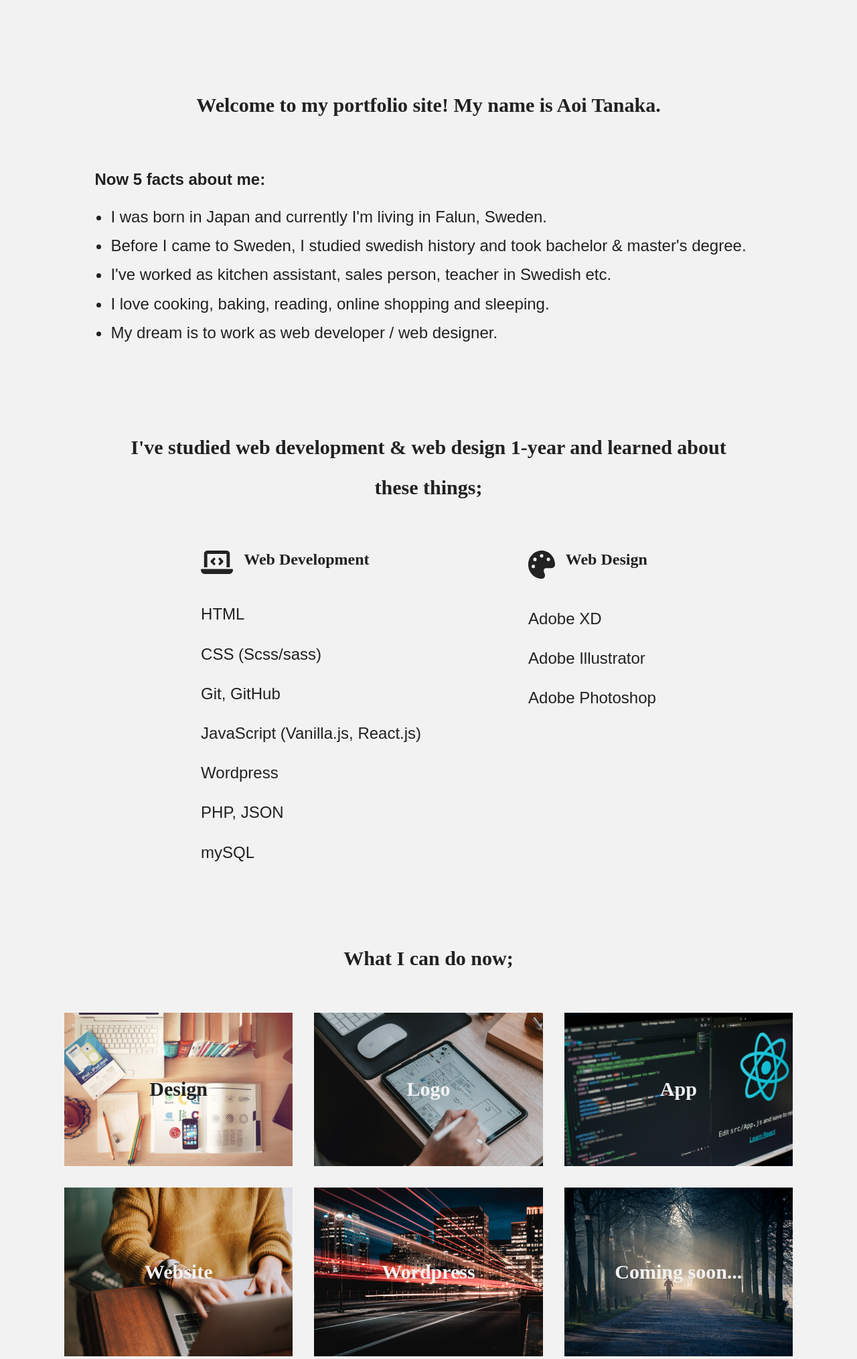
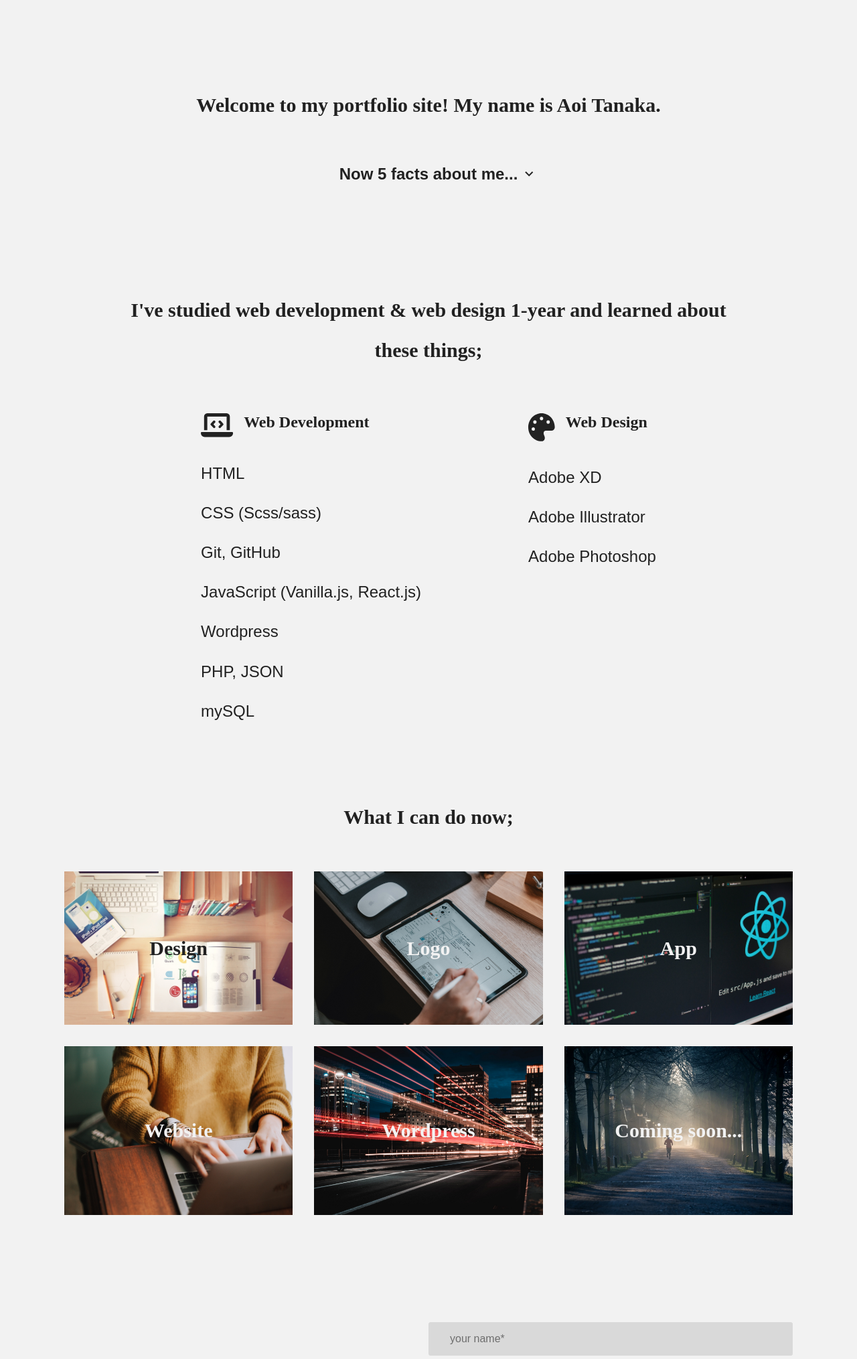
Before and after one commit to tanakAoi/portfolio-2.0, a PHP site: page / in a window 1280 px wide. Shown: the part 820-2849 px from the top of the page at 67% size. Run offline with PHP 8.4, Linux system fonts and the light colour scheme; some web fonts are replaced.

Commit message:
Add list function

```diff
--- a/index.html
+++ b/index.html
@@ -9,6 +9,7 @@
     <link rel="stylesheet" href="https://fonts.googleapis.com/css2?family=Material+Symbols+Outlined:opsz,wght,FILL,GRAD@20..48,100..700,0..1,-50..200" />
     <link rel="stylesheet" href="style.css">
     <script src="src/js/darkMode.js" defer></script>
+    <script src="src/js/collapsibleList.js" defer></script>
 </head>
 <body>
     <div class="container">
@@ -39,7 +40,8 @@
 
                 <div class="about__intro">
                     <h5 class="intro__title">Welcome to my portfolio site! My name is Aoi Tanaka.</h5>
-                    <ul class="intro__list intro__list--open">
+                    <p class="intro__text">Now 5 facts about me...</p>
+                    <ul class="intro__list">
                         <li class="intro__item">I was born in Japan and currently I'm living in Falun, Sweden.</li>
                         <li class="intro__item">Before I came to Sweden, I studied swedish history and took bachelor & master's degree.</li>
                         <li class="intro__item">I've worked as kitchen assistant, sales person, teacher in Swedish etc.</li>
@@ -52,7 +54,12 @@
                     <h5 class="skills__title">I've studied web development & web design 1-year and learned about these things;</h5>
                     <div class="skills__content">
                         <div class="skills__webdev">
-                            <h6 class="webdev__title">Web Development</h6>
+                            <div class="webdev__title">
+                                <svg class="title__icon" xmlns="http://www.w3.org/2000/svg" width="48.121" height="35.49" viewBox="0 0 48.121 35.49">
+                                    <path id="laptop-code-solid" d="M4.812,37.07A4.951,4.951,0,0,1,9.624,32H38.5a4.951,4.951,0,0,1,4.812,5.07V57.35H38.5V37.07H9.624V57.35H4.812ZM0,61.406a1.484,1.484,0,0,1,1.444-1.521H46.677a1.484,1.484,0,0,1,1.444,1.521,5.937,5.937,0,0,1-5.774,6.084H5.774A5.937,5.937,0,0,1,0,61.406ZM21.128,46.022,18.8,48.477l2.331,2.456a1.966,1.966,0,0,1,0,2.686,1.74,1.74,0,0,1-2.549,0l-3.609-3.8a1.966,1.966,0,0,1,0-2.686l3.609-3.8a1.733,1.733,0,0,1,2.549,0,1.973,1.973,0,0,1,0,2.686Zm8.421-2.693,3.609,3.8a1.966,1.966,0,0,1,0,2.686l-3.609,3.8a1.733,1.733,0,0,1-2.549,0,1.973,1.973,0,0,1,0-2.686l2.331-2.456L27,46.022a1.966,1.966,0,0,1,0-2.686,1.74,1.74,0,0,1,2.549,0Z" transform="translate(0 -32)" fill="#222"/>
+                                </svg>
+                                <h6>Web Development</h6>
+                            </div>
                             <ul class="webdev__list">
                                 <li class="webdev__item">HTML</li>
                                 <li class="webdev__item">CSS  (Scss/sass)</li>
@@ -64,7 +71,12 @@
                             </ul>
                         </div>
                         <div class="skills__design">
-                            <h6 class="design__title">Web Design</h6>
+                            <div class="design__title">
+                                <svg class="title__icon" xmlns="http://www.w3.org/2000/svg" width="39.663" height="41.788" viewBox="0 0 39.663 41.788">
+                                    <path id="palette-solid" d="M39.663,20.894v.22a5.214,5.214,0,0,1-5.43,5H26.648a3.823,3.823,0,0,0-3.718,3.918,4.6,4.6,0,0,0,.077.808,13.146,13.146,0,0,0,.837,2.44,9.027,9.027,0,0,1,.937,3.428c0,2.6-1.673,4.954-4.137,5.06-.271.008-.542.016-.821.016C8.878,41.788,0,32.435,0,20.894S8.878,0,19.831,0,39.663,9.353,39.663,20.894ZM9.916,23.506a2.545,2.545,0,0,0-2.479-2.612,2.615,2.615,0,0,0,0,5.224A2.545,2.545,0,0,0,9.916,23.506Zm0-7.835a2.545,2.545,0,0,0,2.479-2.612,2.545,2.545,0,0,0-2.479-2.612,2.545,2.545,0,0,0-2.479,2.612A2.545,2.545,0,0,0,9.916,15.671ZM22.31,7.835a2.482,2.482,0,1,0-4.958,0,2.482,2.482,0,1,0,4.958,0Zm7.437,7.835a2.545,2.545,0,0,0,2.479-2.612,2.482,2.482,0,1,0-4.958,0A2.545,2.545,0,0,0,29.747,15.671Z" fill="#222"/>
+                                </svg>
+                                <h6>Web Design</h6>
+                            </div>
                             <ul class="design__list">
                                 <li class="design__item">Adobe XD</li>
                                 <li class="design__item">Adobe Illustrator</li>
--- /dev/null
+++ b/src/js/collapsibleList.js
@@ -0,0 +1,42 @@
+const collapsibleList = () => {
+
+    const listTitle = document.querySelector('.intro__text')
+    const aboutList = document.querySelector('intro__list')
+
+    const addIconToList = () => {
+
+        const buttonEl = document.createElement('span')
+        buttonEl.classList.add('material-symbols-outlined', 'intro__button')
+        buttonEl.innerText = 'expand_more'
+
+        listTitle.append(buttonEl)
+
+    }
+
+    addIconToList()
+
+    const toggleList = (event) => {
+
+        const sibling = event.target.parentElement.nextElementSibling
+
+        sibling.classList.toggle('intro__list--open')
+
+        const expandIcon = event.target
+
+        if ( expandIcon.innerText === 'expand_more' ) {
+
+            expandIcon.innerText = 'expand_less'
+
+        } else {
+
+            expandIcon.innerText = 'expand_more'
+        }
+    }
+
+    const listButton = listTitle.firstElementChild
+
+    listButton.addEventListener('click', toggleList)
+
+}
+
+collapsibleList()
--- a/src/scss/base/_reset.scss
+++ b/src/scss/base/_reset.scss
@@ -7,18 +7,24 @@ body {
     padding: 0;
     background-color: var(--color-light);
     color: var(--color-dark);
+    transition: all 0.4s;
+
 }
 
 body.dark {
     background-color: var(--color-dark);
     color: var(--color-light);
 
-    a {
+    .menu__link {
         color: var(--color-light);
 
         &:hover {
             color: var(--color-accent);
         }
+    }
+
+    .title__icon path {
+        fill: #f2f2f2;
     }
 }
 
--- a/src/scss/pages/home/_about.scss
+++ b/src/scss/pages/home/_about.scss
@@ -6,7 +6,12 @@
         gap: var(--section-gap-inner);
     }
 
-    &__intro,
+    &__intro {
+        display: flex;
+        flex-direction: column;
+        align-items: center;
+    }
+
     &__skills,
     &__ability {
         display: flex;
@@ -19,24 +24,55 @@
 
 .intro {
 
+    &__title {
+        padding-bottom: var(--gap-xl);
+    }
+
     &__text {
         font-weight: 700;
-        text-align: left;
+        padding-bottom: var(--gap-m);
+        position: relative;
+    }
+
+    &__button {
+        position: absolute;
+        padding-left: 5px;
+        top: 7px;
+        cursor: pointer;
+        animation: movingbutton 0.8s infinite;
+
+       @keyframes movingbutton {
+
+        0% {
+            top: 7px;
+        }
+
+        100% {
+            top: 15px;
+        }
+
+       }
+
     }
 
     &__list {
-        position: relative;
-        margin-top: 4rem;
+        margin-left: 5rem;
+        opacity: 0;
+        visibility: hidden;
+        height: 0;
+        transition: all 0.5s;
 
-        &::before {
-            content: 'Now 5 facts about me:';
-            font-weight: 700;
-            display: inline-block;
-            padding-bottom: var(--gap-m);
-            position: absolute;
-            top: -3rem;
-            left: -1.5rem;
+        &--open {
+            display: block;
+            opacity: 1;
+            visibility: visible;
+            height: 100%;
         }
+
+    }
+
+    &__item {
+        margin-bottom: 0.8rem;
     }
 }
 
@@ -92,11 +128,6 @@
 .webdev {
 
     &__title {
-
-        &::before {
-            content: url(src/assets/icons/laptop-code-solid.svg);
-            display: block;
-        }
     }
 
     &__list {
@@ -112,11 +143,6 @@
 .design {
 
     &__title {
-
-        &::before {
-            content: url(src/assets/icons/palette-solid.svg);
-            display: inline-block;
-        }
 
     }
 
--- a/src/scss/pages/home/_hero.scss
+++ b/src/scss/pages/home/_hero.scss
@@ -19,7 +19,7 @@
         color: transparent;
         animation: bggradient 40s infinite;
 
-        @keyframes bggradient{
+        @keyframes bggradient {
             0% {
                 background-position: 0% 50%;
             }
--- a/style.css
+++ b/style.css
@@ -55,17 +55,21 @@ body {
   padding: 0;
   background-color: var(--color-light);
   color: var(--color-dark);
+  transition: all 0.4s;
 }
 
 body.dark {
   background-color: var(--color-dark);
   color: var(--color-light);
 }
-body.dark a {
+body.dark .menu__link {
   color: var(--color-light);
 }
-body.dark a:hover {
+body.dark .menu__link:hover {
   color: var(--color-accent);
+}
+body.dark .title__icon path {
+  fill: #f2f2f2;
 }
 
 p {
@@ -348,29 +352,56 @@ li {
   flex-direction: column;
   gap: var(--section-gap-inner);
 }
-.about__intro, .about__skills, .about__ability {
+.about__intro {
+  display: flex;
+  flex-direction: column;
+  align-items: center;
+}
+.about__skills, .about__ability {
   display: flex;
   flex-direction: column;
   align-items: center;
   gap: var(--gap-xl);
 }
 
+.intro__title {
+  padding-bottom: var(--gap-xl);
+}
 .intro__text {
   font-weight: 700;
-  text-align: left;
+  padding-bottom: var(--gap-m);
+  position: relative;
+}
+.intro__button {
+  position: absolute;
+  padding-left: 5px;
+  top: 7px;
+  cursor: pointer;
+  animation: movingbutton 0.8s infinite;
+}
+@keyframes movingbutton {
+  0% {
+    top: 7px;
+  }
+  100% {
+    top: 15px;
+  }
 }
 .intro__list {
-  position: relative;
-  margin-top: 4rem;
+  margin-left: 5rem;
+  opacity: 0;
+  visibility: hidden;
+  height: 0;
+  transition: all 0.5s;
 }
-.intro__list::before {
-  content: "Now 5 facts about me:";
-  font-weight: 700;
-  display: inline-block;
-  padding-bottom: var(--gap-m);
-  position: absolute;
-  top: -3rem;
-  left: -1.5rem;
+.intro__list--open {
+  display: block;
+  opacity: 1;
+  visibility: visible;
+  height: 100%;
+}
+.intro__item {
+  margin-bottom: 0.8rem;
 }
 
 .skills__title {
@@ -397,14 +428,6 @@ li {
   display: flex;
   flex-direction: column;
   gap: var(--gap-s);
-}
-.webdev__title::before {
-  content: url(src/assets/icons/laptop-code-solid.svg);
-  display: block;
-}
-.design__title::before {
-  content: url(src/assets/icons/palette-solid.svg);
-  display: inline-block;
 }
 .ability__content {
   display: grid;
```
Also changed, not shown: src/js/darkMode.js (+0 -73 lines), 1 other file.
